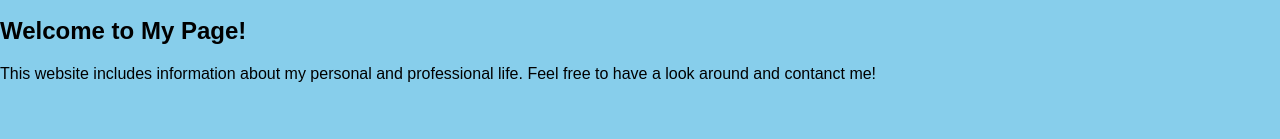
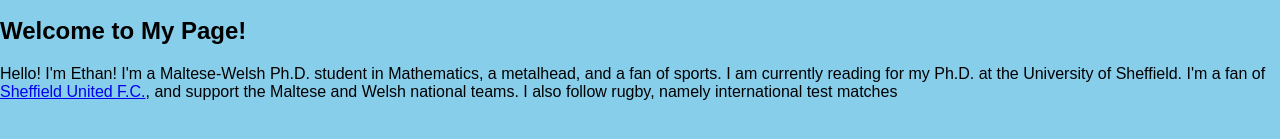
Before and after one commit to ethanjames100/ethanjames100.github.io, a plain HTML site: page index.html in a window 1280 px wide. Shown: the part 161-300 px from the top of the page. Drawn offline with Linux system fonts and the light colour scheme.

Commit message:
Update index.html

```diff
--- a/index.html
+++ b/index.html
@@ -30,7 +30,7 @@
     <h1>Welcome to My Page!</h1>
 
     <p>
-      This website includes information about my personal and professional life. Feel free to have a look around and contanct me!
+      Hello! I'm Ethan! I'm a Maltese-Welsh Ph.D. student in Mathematics, a metalhead, and a fan of sports. I am currently reading for my Ph.D. at the University of Sheffield. I'm a fan of <a href="https://en.wikipedia.org/wiki/Sheffield_United_F.C.">Sheffield United F.C.</a>, and support the Maltese and Welsh national teams. I also follow rugby, namely international test matches
     </p>
 </section>
 
```
